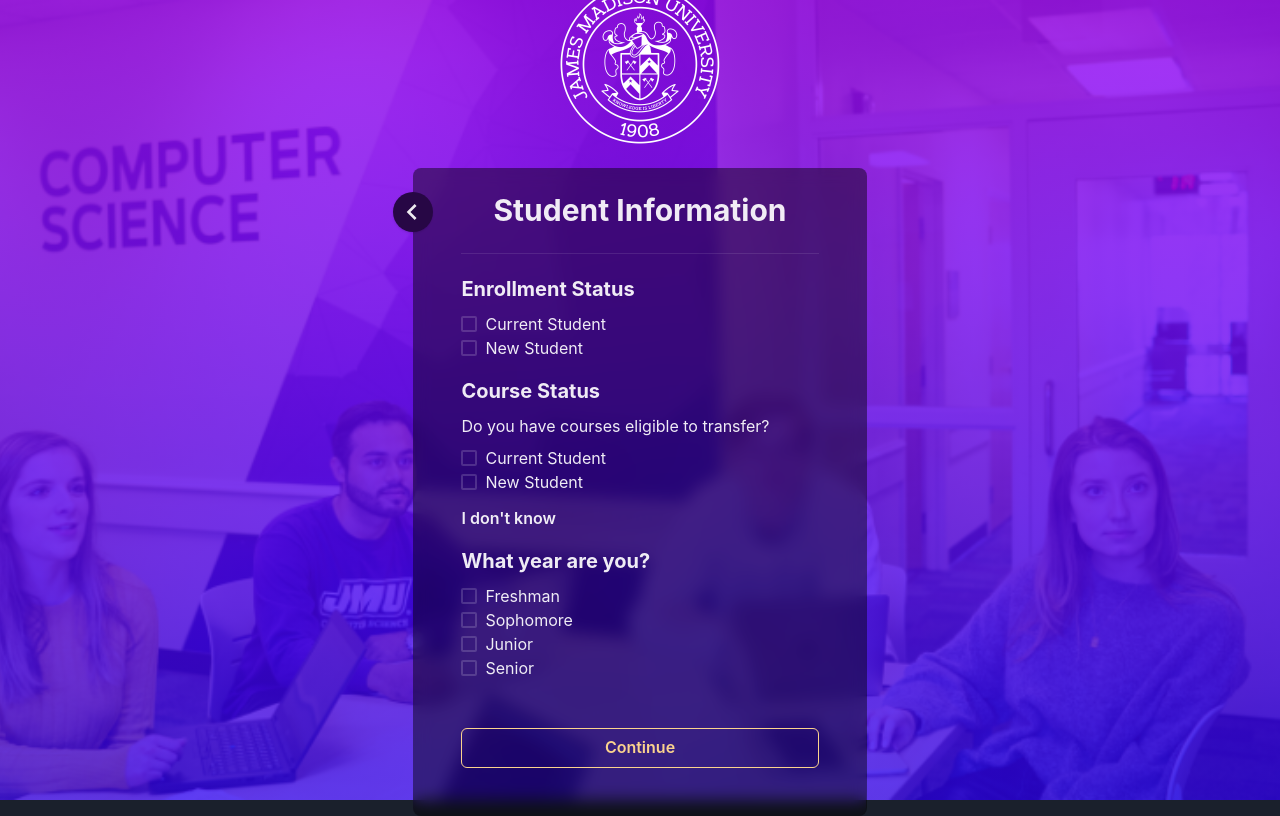
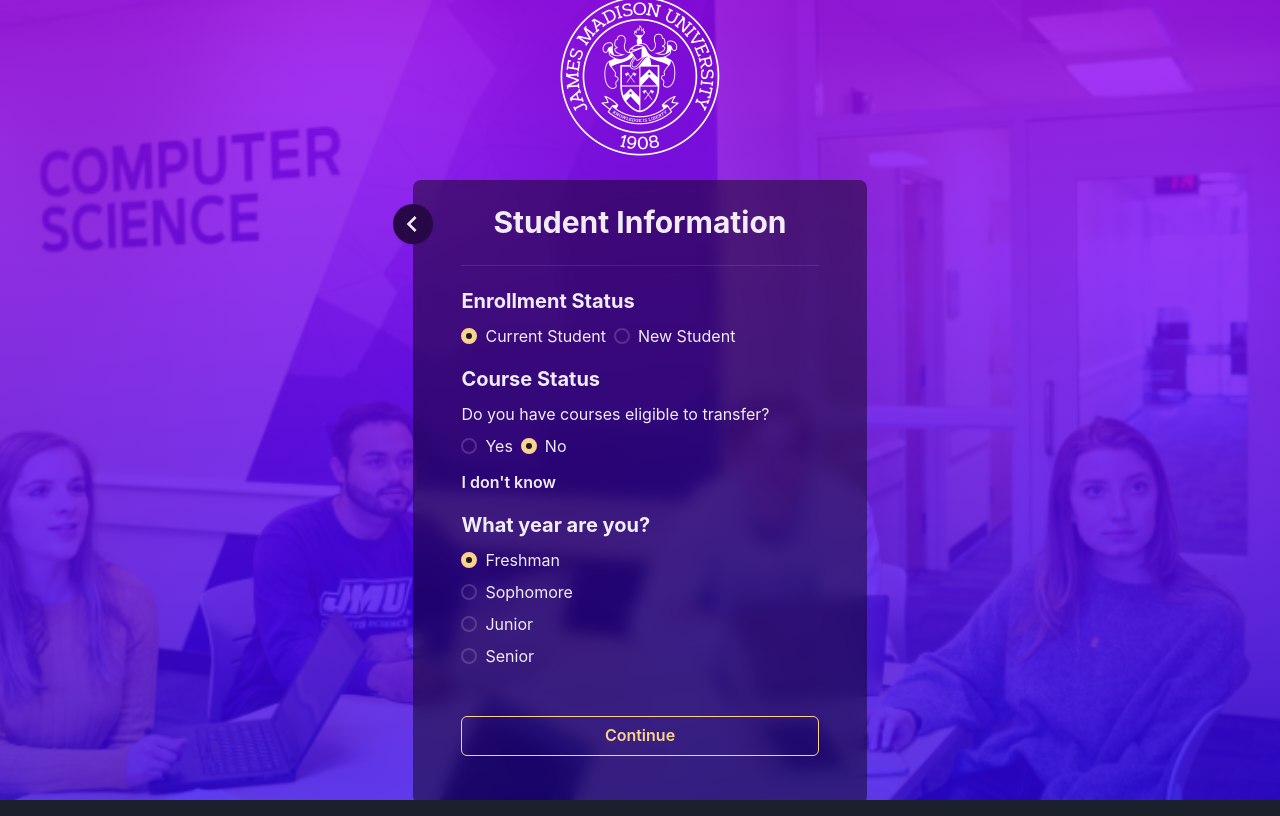
Before and after one commit to ScareCrow95/jmu-course-planner, a React (Create React App) app: page / in a window 1280 px wide. Both pictures are taken after a click on the button "Login". Built offline with nearby package versions, Linux system fonts and the light colour scheme; the HTML template or start-up script is replaced by a standard one.

Commit message:
updated stuff

```diff
--- a/src/components/Signup/Goals.jsx
+++ b/src/components/Signup/Goals.jsx
@@ -18,7 +18,7 @@
 import GoalsModal from './GoalsModal'
 import { MdInfo } from 'react-icons/md'
 
-const CheckboxItem = observer(({ name, mt = '0' }) => {
+const CheckboxItem = observer(({ name, id, mt = '0' }) => {
   const ui = useUIStore()
 
   return (
@@ -27,6 +27,7 @@
       <Text ml={2}>{name}</Text>
       <Icon
         onClick={() => {
+          ui.goalType = id
           ui.dialog = 'goals'
         }}
         as={MdInfo}
@@ -54,7 +55,15 @@
         rounded='lg'
         backdropFilter='blur(8px)'
         bg='rgb(0,0,0,.45)'>
-        <BackButton click={() => (ui.form = 'course')} />
+        <BackButton
+          click={() => {
+            if (ui.enrollStatus === 'new' && !ui.courseElligible) {
+              ui.form = 'info'
+            } else {
+              ui.form = 'course'
+            }
+          }}
+        />
         <Text fontSize='2xl' fontWeight='bold' mb={2}>
           Select all the secondary goals that you would like
         </Text>
@@ -63,10 +72,10 @@
           Minors (CS Related)
         </Text>
         {/* <Checkbox colorScheme='orange'>Computer Information Systems</Checkbox> */}
-        <CheckboxItem name='Computer Information Systems' />
-        <CheckboxItem name='Math' />
-        <CheckboxItem name='Physics' />
-        <CheckboxItem name='Robotics' />
+        <CheckboxItem name='Computer Information Systems' id='cis' />
+        <CheckboxItem name='Math' id='math' />
+        <CheckboxItem name='Physics' id='physics' />
+        <CheckboxItem name='Robotics' id='robotics' />
 
         <Divider my={3} />
 
@@ -82,6 +91,7 @@
           <Icon
             as={MdInfo}
             onClick={() => {
+              ui.goalType = 'nsa'
               ui.dialog = 'goals'
             }}
             boxSize={6}
@@ -93,7 +103,7 @@
             _groupHover={{ opacity: 1 }}
           />
         </Flex>
-        <CheckboxItem name='Virginia Tech Accelerated Masters' />
+        <CheckboxItem name='Virginia Tech Accelerated Masters' id='vt' />
 
         <Button
           colorScheme='orange'
--- a/src/components/Signup/StudentInfo.jsx
+++ b/src/components/Signup/StudentInfo.jsx
@@ -1,22 +1,18 @@
-import React, { useState, useEffect } from 'react'
 import {
-  Box,
-  Text,
-  Center,
+  Button,
+  Divider,
   Flex,
   Image,
-  Circle,
-  Icon,
-  Divider,
-  Checkbox,
-  Button,
-  Link,
+  Radio,
+  RadioGroup,
+  Stack,
+  Text,
 } from '@chakra-ui/react'
 import { observer } from 'mobx-react-lite'
-import Background from '../common/Background'
-import { MdChevronLeft } from 'react-icons/md'
+import React from 'react'
 import { useUIStore } from '../../store/rootStore'
 import BackButton from '../common/BackButton'
+import Background from '../common/Background'
 
 const StudentInfo = observer(() => {
   const ui = useUIStore()
@@ -42,17 +38,37 @@
           <Text fontSize='xl' fontWeight='bold' mb={2}>
             Enrollment Status
           </Text>
-          <Checkbox colorScheme='orange'>Current Student</Checkbox>
-          <Checkbox colorScheme='orange'>New Student</Checkbox>
+          <RadioGroup
+            colorScheme='orange'
+            value={ui.enrollStatus}
+            onChange={(e) => {
+              ui.enrollStatus = e
+              if (e === 'new') {
+                ui.year = 'freshman'
+              }
+            }}>
+            <Stack direction='row'>
+              <Radio value='current'>Current Student</Radio>
+              <Radio value='new'>New Student</Radio>
+            </Stack>
+          </RadioGroup>
         </Flex>
         <Flex direction='column' mt={4}>
           <Text fontSize='xl' fontWeight='bold' mb={2}>
             Course Status
           </Text>
           <Text mb={2}>Do you have courses eligible to transfer?</Text>
-          <Checkbox colorScheme='orange'>Current Student</Checkbox>
-          <Checkbox colorScheme='orange'>New Student</Checkbox>
-
+          <RadioGroup
+            colorScheme='orange'
+            value={ui.courseElligible ? '1' : '2'}
+            onChange={(e) => {
+              ui.courseElligible = e === '1'
+            }}>
+            <Stack direction='row'>
+              <Radio value='1'>Yes</Radio>
+              <Radio value='2'>No</Radio>
+            </Stack>
+          </RadioGroup>
           <Text
             mt={3}
             _hover={{ color: 'pr.100' }}
@@ -71,10 +87,21 @@
           <Text fontSize='xl' fontWeight='bold' mb={2}>
             What year are you?
           </Text>
-          <Checkbox colorScheme='orange'>Freshman</Checkbox>
-          <Checkbox colorScheme='orange'>Sophomore</Checkbox>
-          <Checkbox colorScheme='orange'>Junior</Checkbox>
-          <Checkbox colorScheme='orange'>Senior</Checkbox>
+
+          <RadioGroup
+            colorScheme='orange'
+            isDisabled={ui.enrollStatus === 'new'}
+            onChange={(e) => {
+              ui.year = e
+            }}
+            value={ui.year}>
+            <Stack>
+              <Radio value='freshman'>Freshman</Radio>
+              <Radio value='sophomore'>Sophomore</Radio>
+              <Radio value='junior'>Junior</Radio>
+              <Radio value='senior'>Senior</Radio>
+            </Stack>
+          </RadioGroup>
         </Flex>
         <Button
           colorScheme='orange'
@@ -82,7 +109,11 @@
           mt={12}
           w='100%'
           onClick={() => {
-            ui.form = 'course'
+            if (ui.enrollStatus === 'new' && !ui.courseElligible) {
+              ui.form = 'goals'
+            } else {
+              ui.form = 'course'
+            }
           }}>
           Continue
         </Button>
--- a/src/components/common/Background.jsx
+++ b/src/components/common/Background.jsx
@@ -32,10 +32,19 @@
         justify='center'
         align='center'
         position='relative'
+        overflow='hidden'
         zIndex={1}
         {...props}
         direction='column'>
-        {props.children}
+        <Flex
+          direction='column'
+          overflowY='auto'
+          px={3}
+          justify='center'
+          align='center'
+          {...props}>
+          {props.children}
+        </Flex>
       </Flex>
     </Flex>
   )
--- a/src/pages/Login.jsx
+++ b/src/pages/Login.jsx
@@ -1,6 +1,6 @@
 import { Center, Flex, Text, Image, Input, Button } from '@chakra-ui/react'
 import { observer } from 'mobx-react-lite'
-import React from 'react'
+import React, { useRef } from 'react'
 import Lottie from 'react-lottie'
 import { LottieAnimations, LottieConfig } from '../constants/lottie'
 import { URL } from '../constants/url'
@@ -9,7 +9,11 @@
 import { useStores } from '../store/rootStore'
 
 const Login = observer(() => {
+  // matt@gmail.com
+  //123456
   const { uiStore } = useStores()
+  const emailRef = useRef()
+  const passwordRef = useRef()
   return (
     <Background>
       <Image src='/images/title.png' w='300px' mb={6} alt='title' />
@@ -20,8 +24,14 @@
         align='center'
         backdropFilter='blur(8px)'
         bg='rgb(0,0,0,.45)'>
-        <Input mb={2} placeholder='Email' />
-        <Input placeholder='Password' type='password' />
+        <Input mb={2} placeholder='Email' size='lg' w='320px' ref={emailRef} />
+        <Input
+          placeholder='Password'
+          type='password'
+          size='lg'
+          w='320px'
+          ref={passwordRef}
+        />
         <Text
           mt={3}
           fontWeight='semibold'
@@ -36,7 +46,18 @@
           mt={12}
           w='100%'
           onClick={() => {
+            // if (
+            //   emailRef.current.value !== 'matt@gmail.com' ||
+            //   passwordRef.current.value !== '123456'
+            // ) {
+            //   uiStore.root.showToast(
+            //     'Authentication Error',
+            //     'Email or password is wrong',
+            //     'error'
+            //   )
+            // } else {
             uiStore.view = 'form'
+            // }
           }}>
           Login
         </Button>
--- a/src/store/uiStore.js
+++ b/src/store/uiStore.js
@@ -23,6 +23,18 @@
   formCourseSem = ''
 
   /**
+   * @type {('current'|'new')}
+   */
+  enrollStatus = 'current'
+
+  courseElligible = false
+
+  /**
+   * @type {('freshman'|'sophomore'|'junior'|'senior')}
+   */
+  year = 'freshman'
+
+  /**
    * @type {Map<string,{num:number,sem:string,name:string}>}
    */
   courses = new observable.map()
@@ -32,6 +44,11 @@
   }
 
   dialog = ''
+
+  /**
+   * @type {('cis'|'math'|'physics'|'robotics'|'nsa'|'vt')}
+   */
+  goalType = 'cis'
 
   get selectedEvent() {
     return this.root.events.get(this.selectedEventId)
```
Also changed, not shown: src/components/Signup/GoalsModal.jsx (+100 -16 lines), src/constants/courses.js (added).
